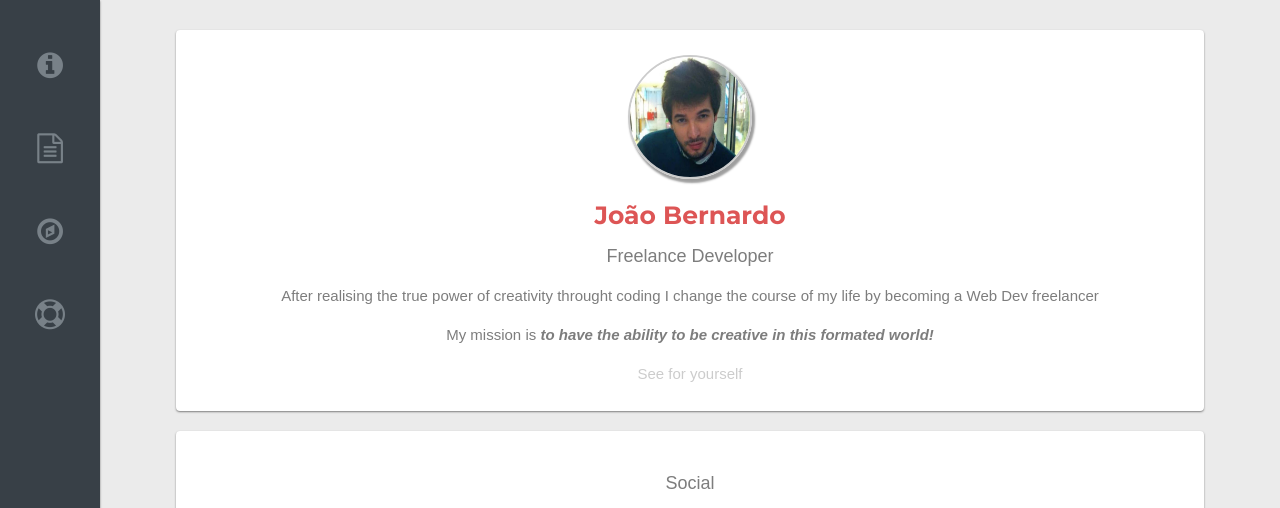
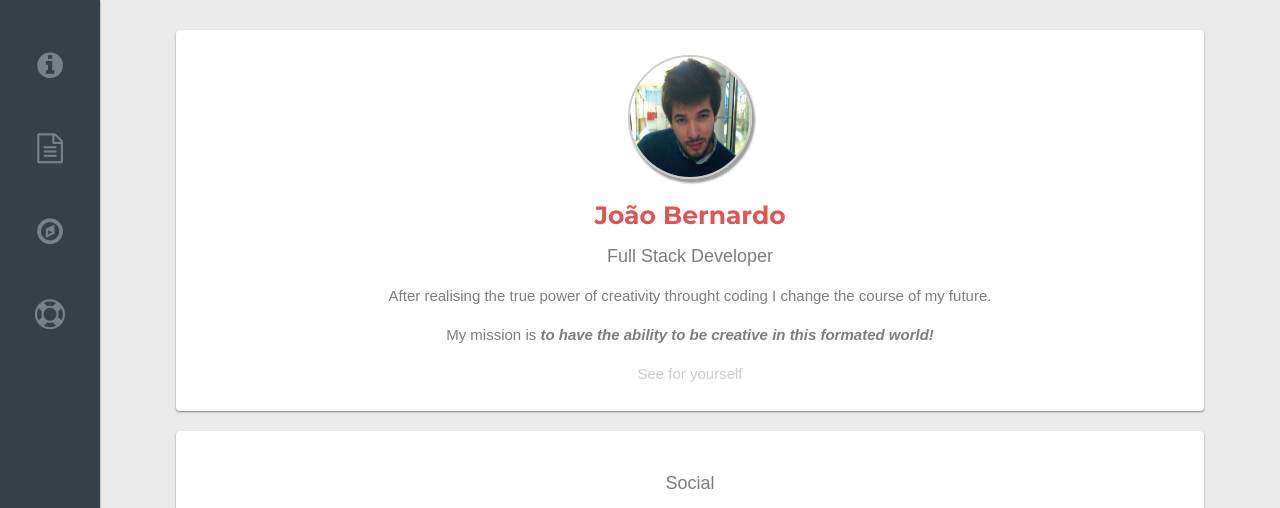
Before and after one commit to jbernardoviana/profile, a plain HTML site: page index.html in a window 1280 px wide. Shown: the top 508 px of the page. Drawn offline with nearby package versions, Linux system fonts and the light colour scheme; a script that the page names is missing.

Commit message:
update work

```diff
--- a/index.html
+++ b/index.html
@@ -38,8 +38,8 @@
         </div>
         <div class = "description">
           <h1>João Bernardo</h1>
-          <h2>Freelance Developer</h2>
-          <p>After realising the true power of creativity throught coding I change the course of my life by becoming a Web Dev freelancer</p>
+          <h2>Full Stack Developer</h2>
+          <p>After realising the true power of creativity throught coding I change the course of my future.</p>
           <p>My mission is <strong><i>to have the ability to be creative in this formated world!</i></strong></p>
           <a href="https://www.google.com">See for yourself</a>
         </div>
@@ -85,6 +85,8 @@
         </table>
       </div>
 
+      <!-- CONTACT !!!! -->
+
       <div class="card text-center" id="footer">
         <!-- ABOUT!!!!! -->
         <h2>About this page</h2>
```
